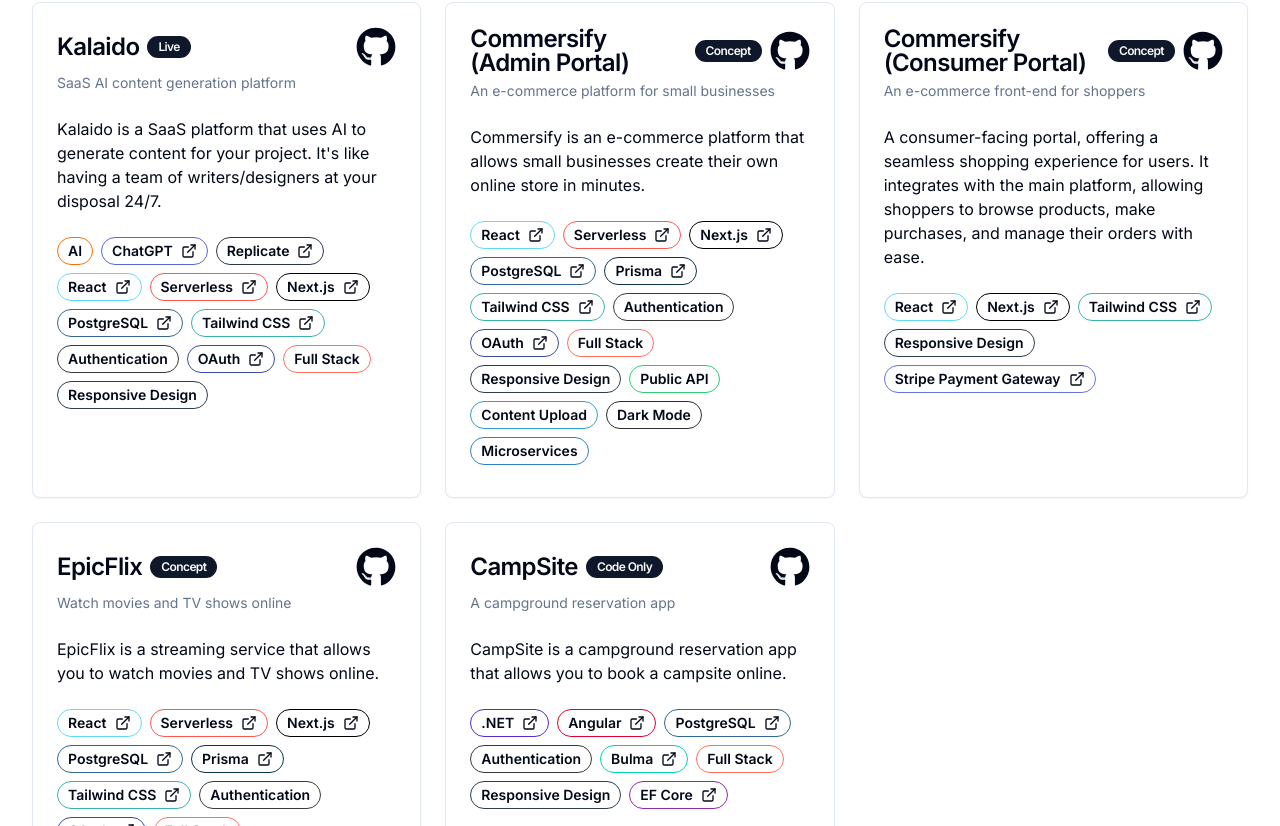
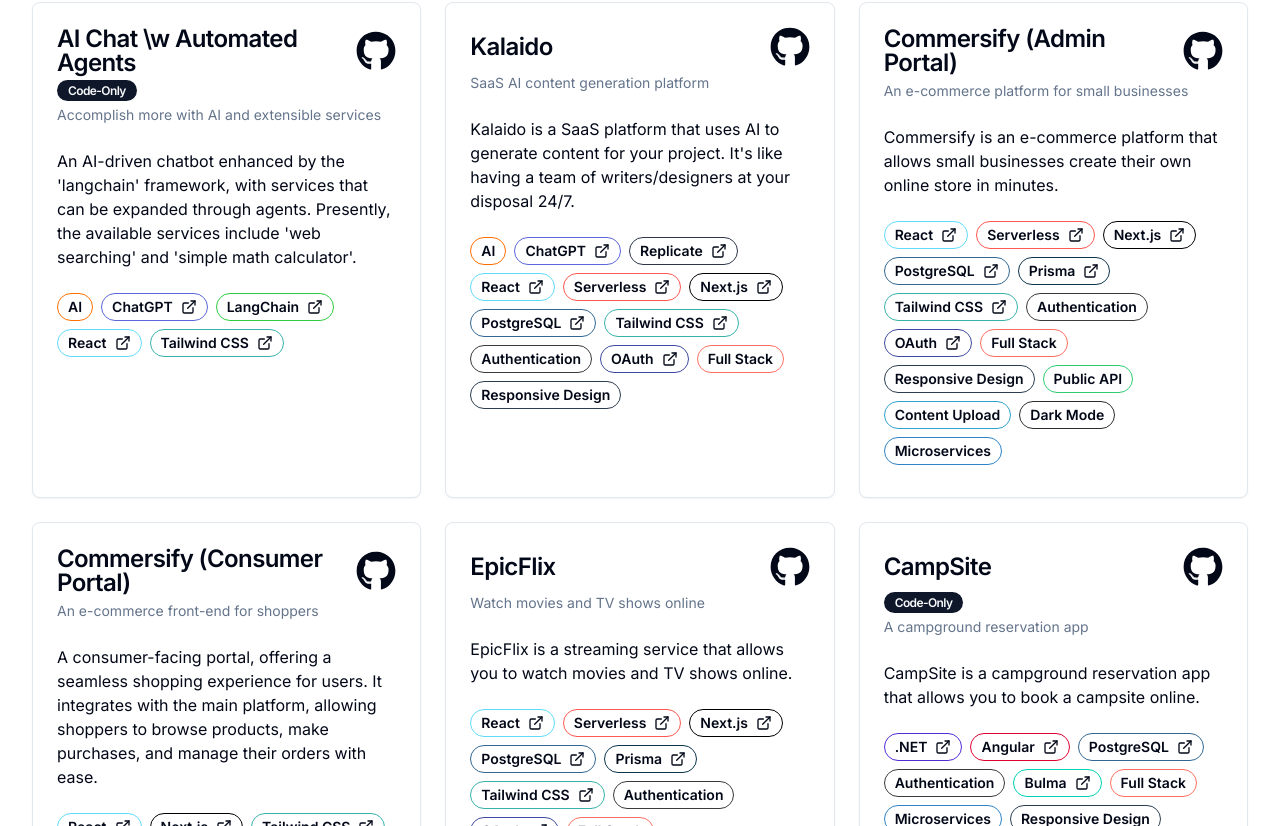
Before and after one commit to Mohcka/mxw-portfolio-2023, a Next.js app: page / in a window 1280 px wide. Shown: the part 3014-3840 px from the top of the page. Built offline with nearby package versions, Linux system fonts and the light colour scheme.

Commit message:
updates projects 📂

```diff
--- a/src/components/projects.tsx
+++ b/src/components/projects.tsx
@@ -44,12 +44,10 @@
                       >
                         <h2>{project.name}</h2>
                       </Link>
-                      <Badge className="mx-2 self-center">{project.sourceStatus}</Badge>
                     </div>
                   ) : (
                     <div className="flex">
                       <h2>{project.name}</h2>
-                      <Badge className="mx-2 self-center">Code Only</Badge>
                     </div>
                   )}
                   <TooltipProvider>
@@ -69,7 +67,15 @@
                     </Tooltip>
                   </TooltipProvider>
                 </div>
+                {project.sourceStatus && (
+                  <div>
+                    <Badge className={cn("inline")}>
+                      {project.sourceStatus}
+                    </Badge>
+                  </div>
+                )}
               </CardTitle>
+
               <CardDescription>{project.subtitle}</CardDescription>
             </CardHeader>
             <CardContent>
--- a/src/data/constants/projects.ts
+++ b/src/data/constants/projects.ts
@@ -7,6 +7,24 @@
 }
 
 export const projects = {
+  AIChatWithAgents: {
+    name: "AI Chat \\w Automated Agents",
+    subtitle: "Accomplish more with AI and extensible services",
+    description:
+      "An AI-driven chatbot enhanced by the 'langchain' framework, with services that can be expanded through agents. Presently, the available services include 'web searching' and 'simple math calculator'.",
+    technologies: [
+      technologies.AI,
+      technologies.ChatGPT,
+      technologies.LangChain,
+      technologies.React,
+      technologies.TailwindCSS,
+    ] as Technology[],
+    color: "#FF6F61",
+    githubLink: "https://github.com/Mohcka/chat-bot-with-agents",
+    roadmapLink: "",
+    sourceStatus: SourceStatus.CodeOnly,
+    projectLink: null,
+  },
   Kalaido: {
     name: "Kalaido",
     subtitle: "SaaS AI content generation platform",
@@ -29,7 +47,7 @@
     color: "#FF6F61",
     githubLink: "https://github.com/Mohcka/kalaido",
     roadmapLink: "",
-    sourceStatus: SourceStatus.Live,
+    sourceStatus: null,
     projectLink: "https://kalaido.vercel.app/",
   },
   Commersify: {
@@ -56,7 +74,7 @@
     color: "#FF6F61",
     githubLink: "https://github.com/Mohcka/commersify-admin",
     roadmapLink: "",
-    sourceStatus: SourceStatus.Concept,
+    sourceStatus: null,
     projectLink: "https://commersify-store-front.vercel.app/",
   },
   CommersifyShop: {
@@ -74,7 +92,7 @@
     color: "#FF6F61",
     githubLink: "https://github.com/Mohcka/commersify-store-front",
     roadmapLink: "",
-    sourceStatus: SourceStatus.Concept,
+    sourceStatus: null,
     projectLink: "https://commersify-store-front.vercel.app/",
   },
   EpicFlix: {
@@ -98,7 +116,7 @@
     color: "#FF6F61",
     githubLink: "https://github.com/Mohcka/epic-flix",
     roadmapLink: "",
-    sourceStatus: SourceStatus.Concept,
+    sourceStatus: null,
     projectLink: "https://epic-flix.vercel.app/",
   },
   CampSite: {
@@ -113,6 +131,7 @@
       technologies.Authentication,
       technologies.Bulma,
       technologies.FullStack,
+      technologies.Microservices,
       technologies.ResponsiveDesign,
       technologies.EFCore,
     ] as Technology[],
--- a/src/data/constants/technologies.ts
+++ b/src/data/constants/technologies.ts
@@ -126,6 +126,11 @@
     color: "#6772E5",
     homePageUrl: "https://stripe.com/",
   },
+  LangChain: {
+    name: "LangChain",
+    color: "#2ECC40",
+    homePageUrl: "https://www.langchain.com/",
+  },
 };
 
 export type TechIcon = {
@@ -237,5 +242,5 @@
   {
     name: "Unity",
     iconUrl: "/unity.svg",
-  }
+  },
 ];
```
